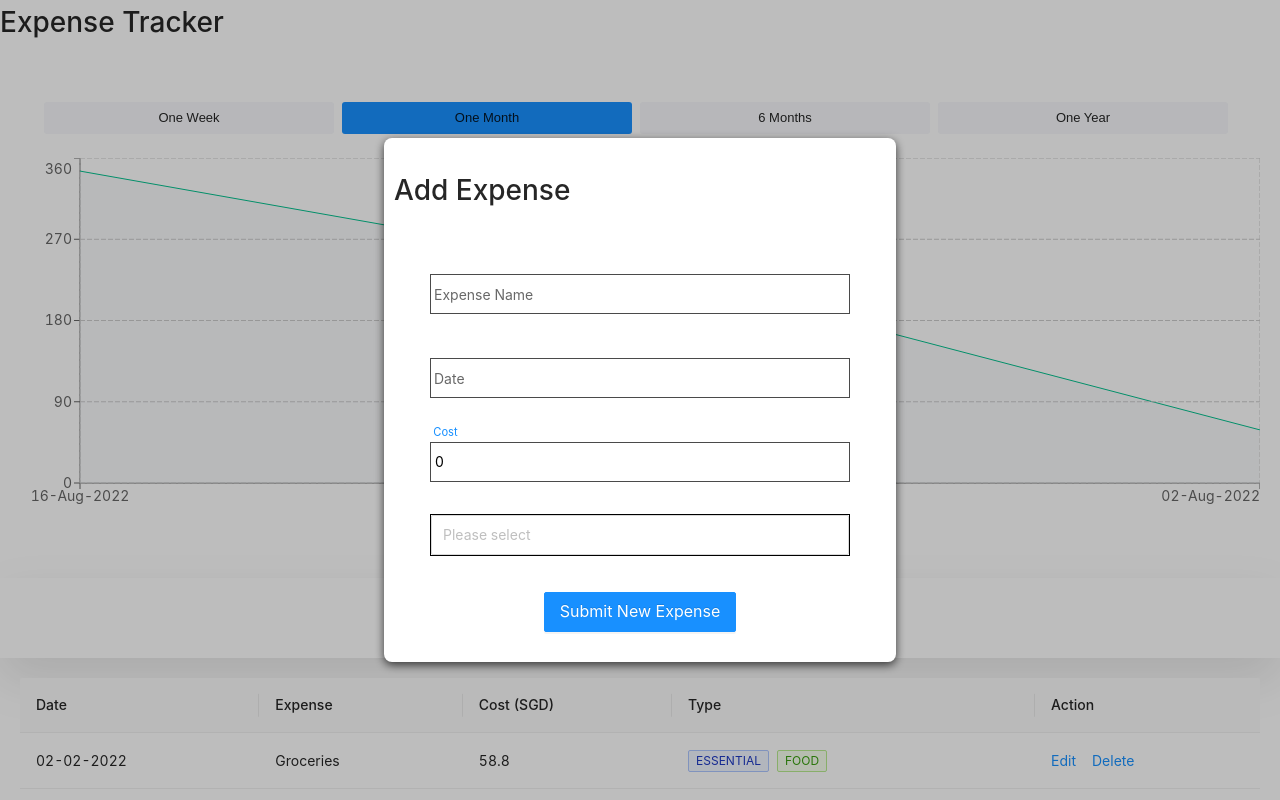
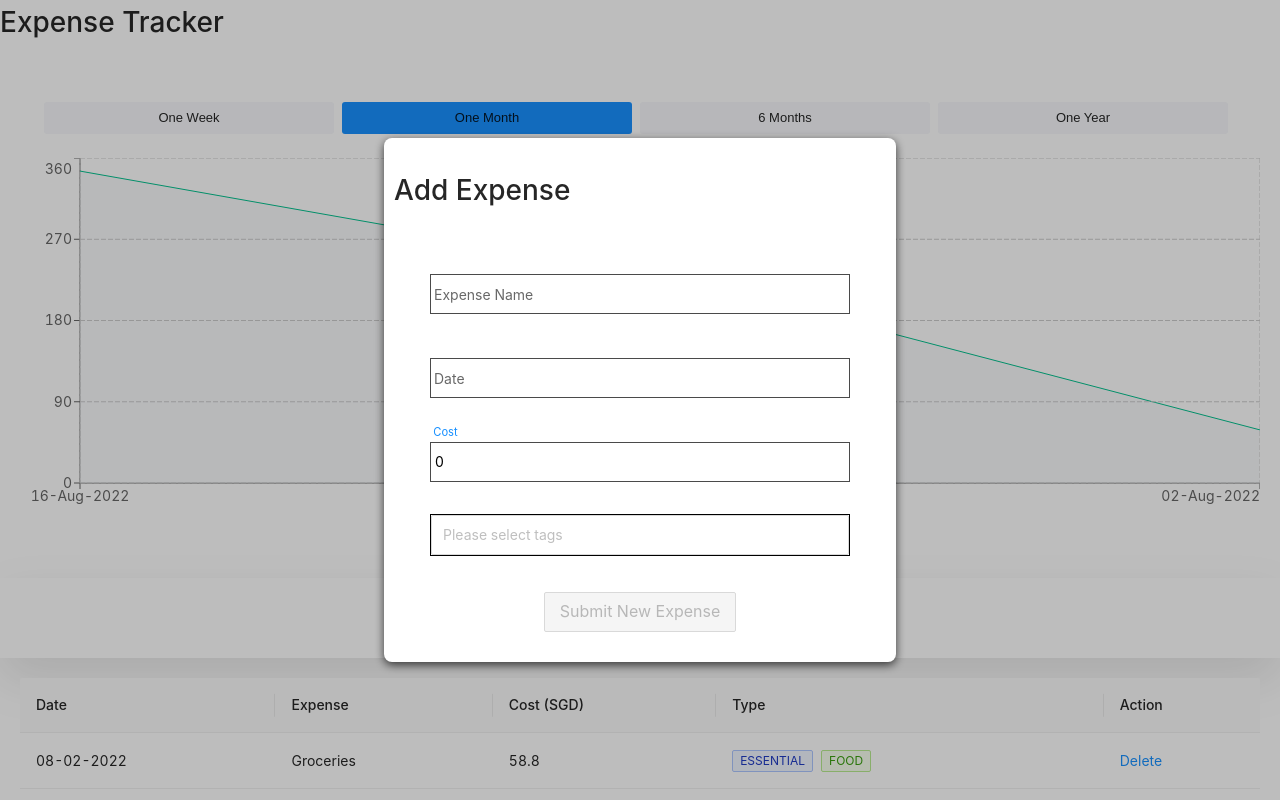
Before and after one commit to Bavithra/basic-expense-tracker, a React (Create React App) app: page / in a window 1280 px wide. Both pictures are taken after a click on the button "Add New Expense(s)". Built offline with nearby package versions, Linux system fonts and the light colour scheme.

Commit message:
feat: delete expense

```diff
--- a/src/components/AddExpenseModal/AddExpenseModal.tsx
+++ b/src/components/AddExpenseModal/AddExpenseModal.tsx
@@ -1,65 +1,74 @@
-import { Button, Select } from "antd";
-import { format } from "date-fns";
-import React, { useCallback, useState } from "react";
-import { useDispatch } from "react-redux";
-import DatePicker from "../../common/DatePicker";
-import { addExpense } from "../../redux/slice";
+import { Button, Select } from 'antd';
+import { format } from 'date-fns';
+import React, { useCallback, useState } from 'react';
+import { useDispatch } from 'react-redux';
+import DatePicker from '../../common/DatePicker';
+import { addExpense } from '../../redux/slice';
 
-import Modal from "../../common/Modal";
-import TextInput from "../../common/TextInput";
-import { Colors } from "../../styles/Colors";
-import { InputContainer } from "../../styles/Common.styles";
-import { Expense } from "../../types/Expense.type";
+import Modal from '../../common/Modal';
+import TextInput from '../../common/TextInput';
+import { Colors } from '../../styles/Colors';
+import { InputContainer } from '../../styles/Common.styles';
+import { Expense } from '../../types/Expense.type';
 import {
   AddModalInfo,
   ButtonContainer,
   Container,
-} from "./AddExpenseModal.styles";
+} from './AddExpenseModal.styles';
 
 type Props = {
   isOpen: boolean;
   setIsAddExpenseModalOpen: (shouldShowModal: boolean) => void;
-  onSaveClick: () => void;
 };
 
 const initialInput = {
-  key: "",
-  expense: "",
-  date: "",
+  key: '',
+  expense: '',
+  date: '',
   cost: 0,
   tags: [],
 };
 
 export default function AddExpenseModal(props: Props) {
-  const { isOpen, setIsAddExpenseModalOpen, onSaveClick } = props;
+  const { isOpen, setIsAddExpenseModalOpen } = props;
 
   const [expense, setExpense] = useState<Expense>(initialInput);
-  const expenseTags = ["Food", "Shopping", "Essential"];
+  const expenseTags = ['Food', 'Shopping', 'Essential', 'Outfit', 'Bill', 'Travel', 'Gas'];
 
   const dispatch = useDispatch();
 
   const dropdown = [];
+  const isSubmitButtonDisabled =
+    expense.cost > 0 &&
+    expense.expense.length > 0 &&
+    expense.date?.length > 0 &&
+    expense.tags.length > 0;
 
   for (let i = 0; i < expenseTags.length; i++) {
-    dropdown.push(<Select.Option key={i}>{expenseTags[i]}</Select.Option>);
+    dropdown.push(<Select.Option key={expenseTags[i]}>{expenseTags[i]}</Select.Option>);
   }
 
   function onCancelClick() {
     setIsAddExpenseModalOpen(false);
   }
 
-  const handleDropdownChange = (value: any, option: any) => {
-    updateExpense("tags", option.map((a:any) => a.children));
+  const handleDropdownChange = (value: any) => {
+    updateExpense('tags', value);
+  };
+
+  const generateKey = () => {
+    return `${expense.expense}_${new Date().getTime()}`;
   };
 
   function handleSubmit() {
-    dispatch(addExpense(expense));
+    dispatch(addExpense({ ...expense, key: generateKey() }));
+    setIsAddExpenseModalOpen(false);
   }
 
   function update(
     previousInputs: Expense,
     inputKey: string,
-    value: string | number | string []
+    value: string | number | string[]
   ): Expense {
     return {
       ...previousInputs,
@@ -80,34 +89,34 @@ export default function AddExpenseModal(props: Props) {
         <h1>Add Expense</h1>
         <AddModalInfo>
           <TextInput
-            label="Expense Name"
+            label='Expense Name'
             value={expense.expense}
-            onChange={(value) => updateExpense("expense", value)}
+            onChange={(value) => updateExpense('expense', value)}
           />
 
           <DatePicker
             selectedDate={
               expense.date.length > 0 ? new Date(expense.date) : undefined
             }
-            placeholder={"Date"}
+            placeholder={'Date'}
             onChange={(value) =>
-              updateExpense("date", format(value, "dd-MMM-yyyy"))
+              updateExpense('date', format(value, 'dd-MMM-yyyy'))
             }
           />
           <TextInput
-            label="Cost"
-            type="number"
+            label='Cost'
+            type='number'
             value={expense.cost.toString()}
-            onChange={(value) => updateExpense("cost", parseFloat(value))}
+            onChange={(value) => updateExpense('cost', parseFloat(value))}
           />
 
           <InputContainer>
             <Select
-              mode="tags"
-              placeholder="Please select"
+              mode='multiple'
+              placeholder='Please select tags'
               onChange={handleDropdownChange}
               style={{
-                width: "100%",
+                width: '100%',
               }}
             >
               {dropdown}
@@ -116,7 +125,13 @@ export default function AddExpenseModal(props: Props) {
         </AddModalInfo>
 
         <ButtonContainer>
-          <Button type="primary" color={Colors.green1} size="large" onClick={handleSubmit}>
+          <Button
+            type='primary'
+            color={Colors.green1}
+            size='large'
+            onClick={handleSubmit}
+            disabled={!isSubmitButtonDisabled}
+          >
             Submit New Expense
           </Button>
         </ButtonContainer>
--- a/src/components/ExpenseGraph/ExpenseGraph.tsx
+++ b/src/components/ExpenseGraph/ExpenseGraph.tsx
@@ -1,4 +1,5 @@
 import React, { useState } from 'react';
+import { useSelector } from 'react-redux';
 import {
   AreaChart,
   XAxis,
@@ -10,6 +11,7 @@ import {
 } from 'recharts';
 import ButtonGroup from '../../common/ButtonGroup';
 import { GraphPeriod } from '../../enums/GraphPeriod.enum';
+import { RootState } from "../../redux/store";
 import DateUtil from '../../utils/DateUtil';
 import GraphUtil from '../../utils/GraphUtil';
 import { Container } from './ExpenseGraph.styles';
@@ -21,36 +23,9 @@ function ExpenseGraph() {
     setPeriod(selectedPeriod);
   };
 
-  const list = [
-    {
-      key: '1',
-      expense: 'Groceries',
-      date: '08-02-2022',
-      cost: 58.8,
-      tags: ['essential', 'food'],
-    },
-    {
-      key: '2',
-      expense: 'Electric Bill',
-      date: '08-03-2022',
-      cost: 230,
-      tags: ['bill'],
-    },
-    {
-      key: '3',
-      expense: 'Shopping',
-      date: '08-16-2022',
-      cost: 345.5,
-      tags: ['shopping', 'outfit'],
-    },
-    {
-      key: '3',
-      expense: 'Shopping',
-      date: '04-16-2022',
-      cost: 34.5,
-      tags: ['shopping', 'outfit'],
-    },
-  ];
+  const list =  useSelector(
+    (state: RootState) => state.reducer.data.expenseList
+  );
   const data = GraphUtil.getFormattedGraphData(period, list);
 
   return (
@@ -82,38 +57,51 @@ function ExpenseGraph() {
             />
             <YAxis dataKey='cost' />
             <Area dataKey='cost' stroke='#04c18e' fill='#f6f7fa' />
-            <Tooltip content={(props) => (
-    <div style={{
+            <Tooltip
+              content={(props) => (
+                <div
+                  style={{
                     border: '#bbb 1.5px solid',
-    }}>
-      <p style={{
+                  }}
+                >
+                  <p
+                    style={{
                       margin: '0 0',
                       padding: '3px 7.5px',
                       backgroundColor: 'white',
-      }}>
-        {props.payload && props.payload[0] != null && props.payload[0].payload.expense}
+                    }}
+                  >
+                    {props.payload &&
+                      props.payload[0] != null &&
+                      props.payload[0].payload.expense}
                   </p>
-      <p style={{
+                  <p
+                    style={{
                       margin: '0 0',
                       padding: '3px 7.5px',
                       backgroundColor: 'white',
-      }}>
-        {props.payload && props.payload[0] != null && props.payload[0].payload.date}
+                    }}
+                  >
+                    {props.payload &&
+                      props.payload[0] != null &&
+                      props.payload[0].payload.date}
                   </p>
-      <p style={{
+                  <p
+                    style={{
                       margin: '0 0',
                       padding: '3px 7.5px',
                       backgroundColor: 'white',
                       color: '#007AFF',
-      }}>
-        Cost:
-        {' '}
-        {
-          props.payload && props.payload[0] != null && props.payload[0].payload.cost
-        }
+                    }}
+                  >
+                    Cost:{' '}
+                    {props.payload &&
+                      props.payload[0] != null &&
+                      props.payload[0].payload.cost}
                   </p>
                 </div>
-  )} />
+              )}
+            />
             <CartesianGrid stroke='#ccc' strokeDasharray='5 2' />
           </AreaChart>
         </ResponsiveContainer>
--- a/src/components/ExpenseHistory/ExpenseHistory.tsx
+++ b/src/components/ExpenseHistory/ExpenseHistory.tsx
@@ -1,8 +1,25 @@
 import React from "react";
 import { Space, Table, Tag } from 'antd';
 import { RootState } from "../../redux/store";
-import { useSelector } from "react-redux";
+import { useDispatch, useSelector } from "react-redux";
+import { deleteExpense } from '../../redux/slice';
+
 import { Container } from "./ExpenseHistory.styles";
+import { Expense } from "../../types/Expense.type";
+
+
+function ExpenseHistory() {
+  const dispatch = useDispatch();
+
+  const data = useSelector(
+    (state: RootState) => state.reducer.data.expenseList
+  );
+
+  function handleEdit(record: Expense) {
+    const index = data.findIndex(array => array.key === record.key)
+
+    dispatch(deleteExpense(index));
+  }
 
   const columns = [
     {
@@ -44,18 +61,12 @@ const columns = [
       key: 'action',
       render: (_: any, record: any) => (
         <Space size="middle">
-        <a>Edit</a>
-        <a>Delete</a>
+          <a onClick={() => handleEdit(record)}>Delete</a>
         </Space>
       ),
     },
   ];
 
-function ExpenseHistory() {
-  const data = useSelector(
-    (state: RootState) => state.reducer.data.expenseList
-  );
-
   return <Container><Table columns={columns} dataSource={data} /></Container>;
 }
 
--- a/src/pages/ExpenseViewPage/ExpenseViewPage.tsx
+++ b/src/pages/ExpenseViewPage/ExpenseViewPage.tsx
@@ -14,8 +14,6 @@ function ExpenseViewPage() {
   async function onAddNewExpenseClick() {
     setIsAddExpenseModalOpen(true);
   }
-
-  async function onSaveExpenseClick() {}
 
   return (
     <>
@@ -36,7 +34,6 @@ function ExpenseViewPage() {
       <AddExpenseModal
         isOpen={isAddExpenseModalOpen}
         setIsAddExpenseModalOpen={setIsAddExpenseModalOpen}
-        onSaveClick={onSaveExpenseClick}
       />
     </>
   );
--- a/src/redux/slice.ts
+++ b/src/redux/slice.ts
@@ -5,23 +5,30 @@ const initialState = {
     {
       key: '1',
       expense: 'Groceries',
-      date: '02-02-2022',
+      date: '08-02-2022',
       cost: 58.8,
       tags: ['essential', 'food'],
     },
     {
       key: '2',
       expense: 'Electric Bill',
-      date: '02-02-2022',
+      date: '08-03-2022',
       cost: 230,
       tags: ['bill'],
     },
     {
       key: '3',
       expense: 'Shopping',
-      date: '02-02-2022',
+      date: '08-16-2022',
       cost: 345.5,
       tags: ['shopping', 'outfit'],
+    },
+    {
+      key: '4',
+      expense: 'Shopping',
+      date: '04-16-2022',
+      cost: 34.5,
+      tags: ['shopping'],
     },
   ],
 };
@@ -36,9 +43,13 @@ export const slice = createSlice({
       const { payload } = param;
       state.expenseList.push(payload);
     },
+    deleteExpense: (state, param) => {
+      const { payload } = param;
+      state.expenseList.splice(payload, 1);
+    },
   },
 });
 
-export const { addExpense } = slice.actions;
+export const { addExpense, deleteExpense } = slice.actions;
 
 export default slice.reducer;
```
Lines whose indentation alone changed are shown as unchanged.
